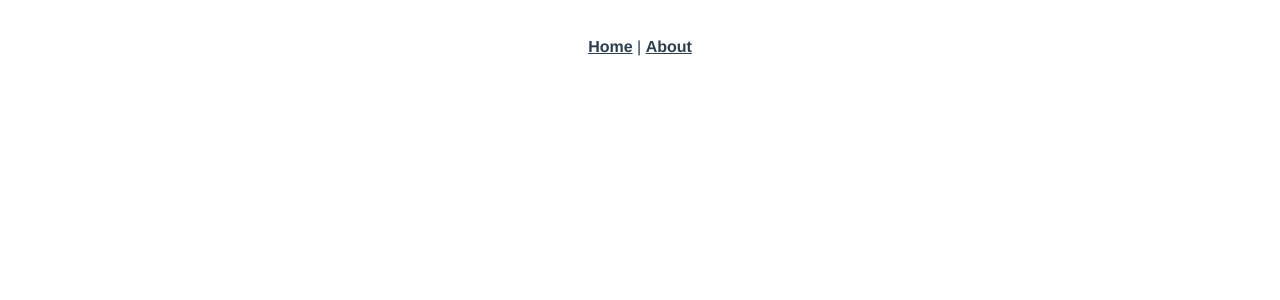
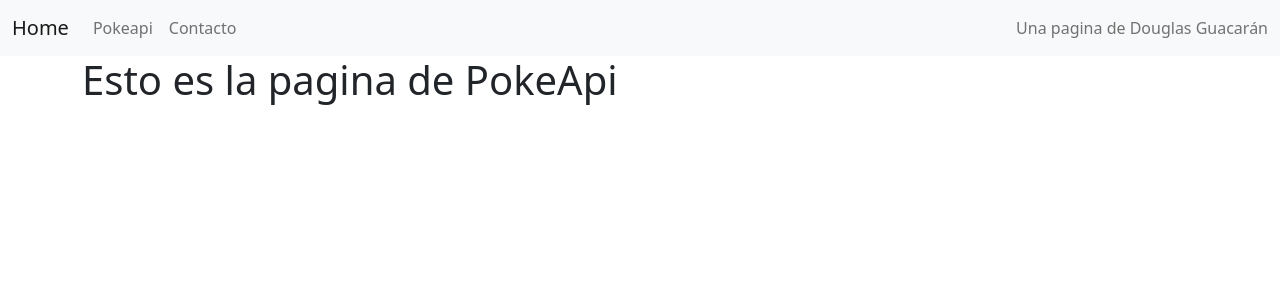
Before and after one commit to DouglasGuacaran/vue-pokeapi-no-evolution, a Vue app: page /pokeapi in a window 1280 px wide. Shown: the top 300 px of the page. Built offline with nearby package versions, Linux system fonts and the light colour scheme.

Commit message:
Organizacion de vistas

```diff
--- a/package.json
+++ b/package.json
@@ -7,6 +7,7 @@
     "build": "vue-cli-service build"
   },
   "dependencies": {
+    "bootstrap": "^5.2.3",
     "core-js": "^3.8.3",
     "vue": "^2.6.14",
     "vue-router": "^3.5.1",
--- a/public/index.html
+++ b/public/index.html
@@ -12,6 +12,5 @@
       <strong>We're sorry but <%= htmlWebpackPlugin.options.title %> doesn't work properly without JavaScript enabled. Please enable it to continue.</strong>
     </noscript>
     <div id="app"></div>
-    <!-- built files will be auto injected -->
   </body>
 </html>
--- a/src/App.vue
+++ b/src/App.vue
@@ -1,32 +1,18 @@
 <template>
   <div id="app">
-    <nav>
-      <router-link to="/">Home</router-link> |
-      <router-link to="/about">About</router-link>
-    </nav>
+    <Navbar />
     <router-view/>
   </div>
 </template>
 
+<script>
+import Navbar from "./components/Navbar.vue"
+export default {
+  components:{
+    Navbar
+  }
+}
+</script>
+
 <style>
-#app {
-  font-family: Avenir, Helvetica, Arial, sans-serif;
-  -webkit-font-smoothing: antialiased;
-  -moz-osx-font-smoothing: grayscale;
-  text-align: center;
-  color: #2c3e50;
-}
-
-nav {
-  padding: 30px;
-}
-
-nav a {
-  font-weight: bold;
-  color: #2c3e50;
-}
-
-nav a.router-link-exact-active {
-  color: #42b983;
-}
 </style>
--- a/src/components/HelloWorld.vue
+++ /dev/null
@@ -1,59 +0,0 @@
-<template>
-  <div class="hello">
-    <h1>{{ msg }}</h1>
-    <p>
-      For a guide and recipes on how to configure / customize this project,<br>
-      check out the
-      <a href="https://cli.vuejs.org" target="_blank" rel="noopener">vue-cli documentation</a>.
-    </p>
-    <h3>Installed CLI Plugins</h3>
-    <ul>
-      <li><a href="https://github.com/vuejs/vue-cli/tree/dev/packages/%40vue/cli-plugin-babel" target="_blank" rel="noopener">babel</a></li>
-      <li><a href="https://github.com/vuejs/vue-cli/tree/dev/packages/%40vue/cli-plugin-router" target="_blank" rel="noopener">router</a></li>
-      <li><a href="https://github.com/vuejs/vue-cli/tree/dev/packages/%40vue/cli-plugin-vuex" target="_blank" rel="noopener">vuex</a></li>
-    </ul>
-    <h3>Essential Links</h3>
-    <ul>
-      <li><a href="https://vuejs.org" target="_blank" rel="noopener">Core Docs</a></li>
-      <li><a href="https://forum.vuejs.org" target="_blank" rel="noopener">Forum</a></li>
-      <li><a href="https://chat.vuejs.org" target="_blank" rel="noopener">Community Chat</a></li>
-      <li><a href="https://twitter.com/vuejs" target="_blank" rel="noopener">Twitter</a></li>
-      <li><a href="https://news.vuejs.org" target="_blank" rel="noopener">News</a></li>
-    </ul>
-    <h3>Ecosystem</h3>
-    <ul>
-      <li><a href="https://router.vuejs.org" target="_blank" rel="noopener">vue-router</a></li>
-      <li><a href="https://vuex.vuejs.org" target="_blank" rel="noopener">vuex</a></li>
-      <li><a href="https://github.com/vuejs/vue-devtools#vue-devtools" target="_blank" rel="noopener">vue-devtools</a></li>
-      <li><a href="https://vue-loader.vuejs.org" target="_blank" rel="noopener">vue-loader</a></li>
-      <li><a href="https://github.com/vuejs/awesome-vue" target="_blank" rel="noopener">awesome-vue</a></li>
-    </ul>
-  </div>
-</template>
-
-<script>
-export default {
-  name: 'HelloWorld',
-  props: {
-    msg: String
-  }
-}
-</script>
-
-<!-- Add "scoped" attribute to limit CSS to this component only -->
-<style scoped>
-h3 {
-  margin: 40px 0 0;
-}
-ul {
-  list-style-type: none;
-  padding: 0;
-}
-li {
-  display: inline-block;
-  margin: 0 10px;
-}
-a {
-  color: #42b983;
-}
-</style>
--- /dev/null
+++ b/src/components/Navbar.vue
@@ -0,0 +1,39 @@
+<template>
+    <div>
+        <nav class="navbar navbar-expand-lg bg-light">
+            <div class="container-fluid">
+                <router-link class="navbar-brand" aria-current="page" to="/">Home</router-link>
+                <button class="navbar-toggler" type="button" data-bs-toggle="collapse" data-bs-target="#navbarText" aria-controls="navbarText" aria-expanded="false" aria-label="Toggle navigation">
+                <span class="navbar-toggler-icon"></span>
+                </button>
+                <div class="collapse navbar-collapse" id="navbarText">
+                <ul class="navbar-nav me-auto mb-2 mb-lg-0">
+                    <li class="nav-item">
+                    <router-link class="nav-link"  to="/pokeapi">Pokeapi</router-link>
+                    </li>
+                    <li class="nav-item">
+                    <router-link class="nav-link" to="/contacto">Contacto</router-link>
+                    </li>
+                </ul>
+                <span class="navbar-text">
+                    Una pagina de Douglas Guacarán
+                </span>
+                </div>
+            </div>
+            </nav>
+    </div>
+</template>
+
+<script>
+export default {
+    name: 'navbarView',
+    data () {
+        return {
+
+        }
+    }
+}
+
+</script>
+
+<style></style>
--- a/src/main.js
+++ b/src/main.js
@@ -1,3 +1,5 @@
+import 'bootstrap/dist/css/bootstrap.css'
+import 'bootstrap/dist/js/bootstrap.js'
 import Vue from 'vue'
 import App from './App.vue'
 import router from './router'
--- a/src/router/index.js
+++ b/src/router/index.js
@@ -1,6 +1,6 @@
 import Vue from 'vue'
 import VueRouter from 'vue-router'
-import HomeView from '../views/HomeView.vue'
+import Home from '../views/Home.vue'
 
 Vue.use(VueRouter)
 
@@ -8,15 +8,17 @@ const routes = [
   {
     path: '/',
     name: 'home',
-    component: HomeView
+    component: Home
   },
   {
-    path: '/about',
-    name: 'about',
-    // route level code-splitting
-    // this generates a separate chunk (about.[hash].js) for this route
-    // which is lazy-loaded when the route is visited.
-    component: () => import(/* webpackChunkName: "about" */ '../views/AboutView.vue')
+    path: '/pokeapi',
+    name: 'Pokeapi',
+    component: () => import('../views/Pokeapi.vue')
+  },
+  {
+    path: '/contacto',
+    name: 'Contacto',
+    component: () => import('../views/Contacto.vue')
   }
 ]
 
--- a/src/views/AboutView.vue
+++ /dev/null
@@ -1,5 +0,0 @@
-<template>
-  <div class="about">
-    <h1>This is an about page</h1>
-  </div>
-</template>
--- /dev/null
+++ b/src/views/Contacto.vue
@@ -0,0 +1,17 @@
+<template>
+    <div class="container-fluid">
+      <div class="container">
+        <h1>Contacto</h1>
+      </div>
+    </div>
+  </template>
+
+  <script>
+  // @ is an alias to /src
+
+  export default {
+    name: 'contactoView',
+    components: {
+    }
+  }
+  </script>
--- /dev/null
+++ b/src/views/Home.vue
@@ -0,0 +1,17 @@
+<template>
+  <div class="container-fluid">
+    <div class="container">
+      <h1>Home</h1>
+    </div>
+  </div>
+</template>
+
+<script>
+// @ is an alias to /src
+
+export default {
+  name: 'HomeView',
+  components: {
+  }
+}
+</script>
--- a/src/views/HomeView.vue
+++ /dev/null
@@ -1,18 +0,0 @@
-<template>
-  <div class="home">
-    <img alt="Vue logo" src="../assets/logo.png">
-    <HelloWorld msg="Welcome to Your Vue.js App"/>
-  </div>
-</template>
-
-<script>
-// @ is an alias to /src
-import HelloWorld from '@/components/HelloWorld.vue'
-
-export default {
-  name: 'HomeView',
-  components: {
-    HelloWorld
-  }
-}
-</script>
--- /dev/null
+++ b/src/views/Pokeapi.vue
@@ -0,0 +1,18 @@
+<template>
+  <div class="container-fluid">
+    <div class="container">
+      <h1>Esto es la pagina de PokeApi</h1>
+    </div>
+  </div>
+</template>
+
+<script>
+export default {
+  name:'pokeApiView',
+  data () {
+    return {
+
+    }
+  }
+}
+</script>
```
Also changed, not shown: 2 other files (tests, documents, lock files or other folders).
